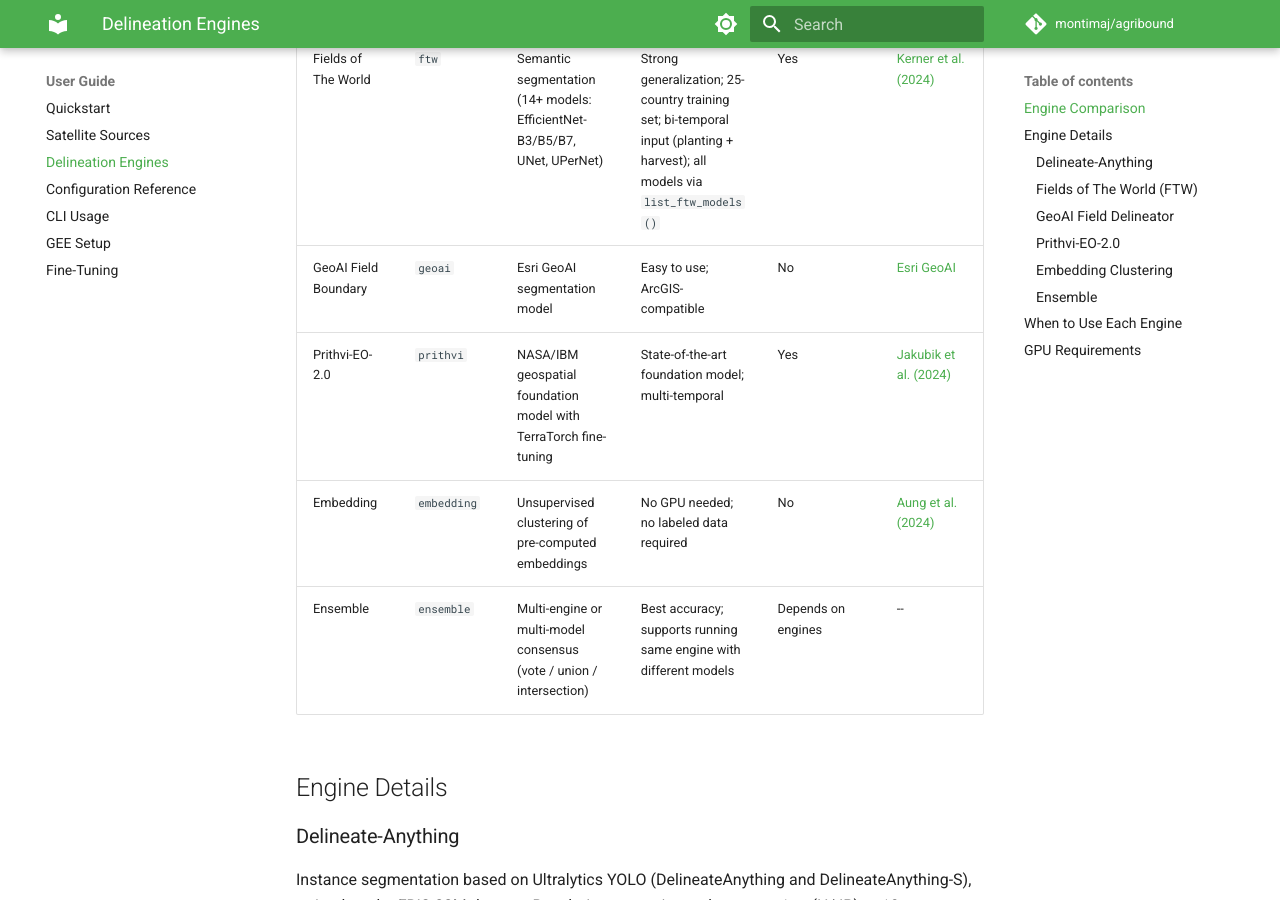
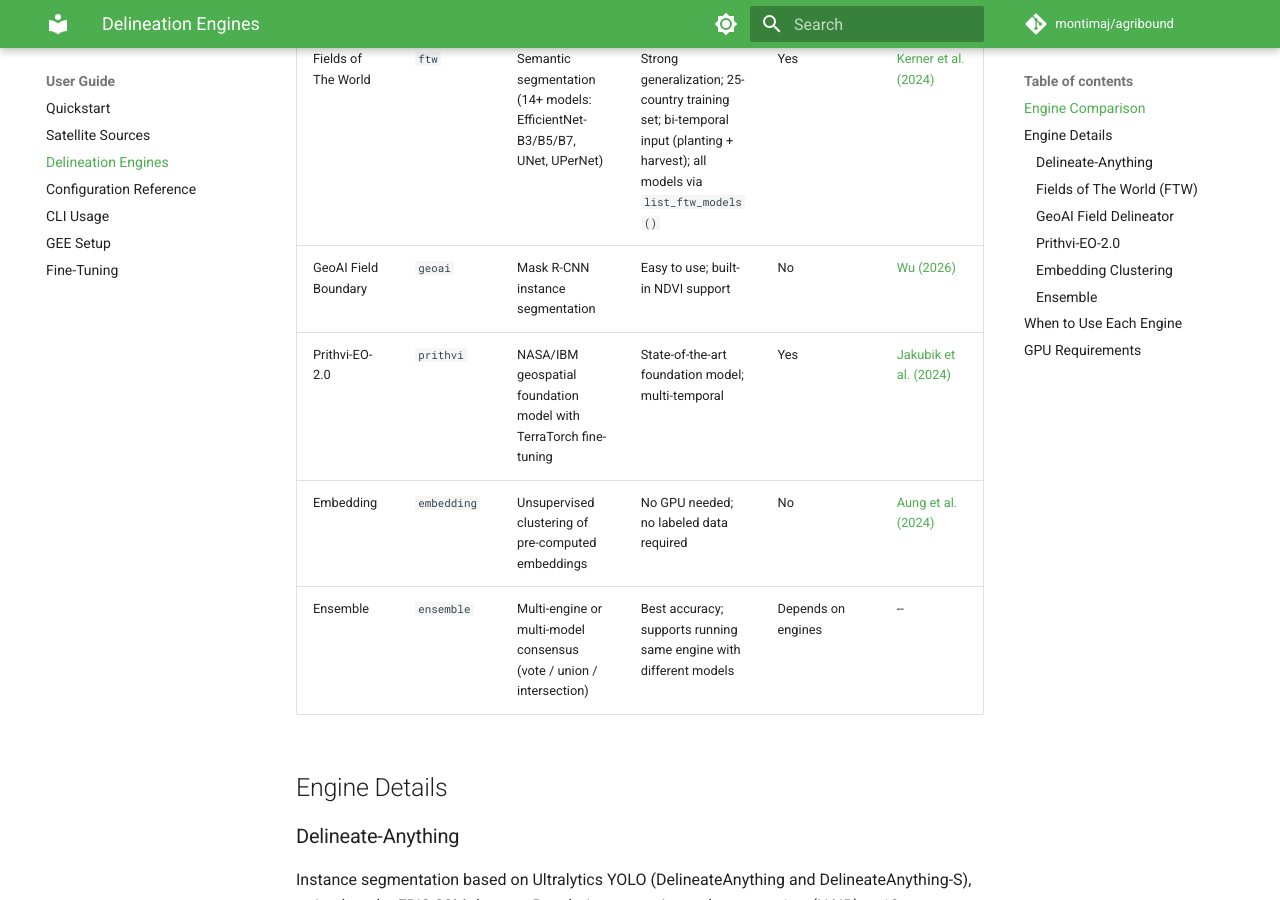
Before and after one commit to montimaj/agribound, an MkDocs documentation site: the page built from docs/user-guide/engines.md, in a window 1280 px wide and 900 px high, scrolled down 527 px. Built offline with MkDocs 1.6.1 and Material for MkDocs 9.7.7, drawn with Linux system fonts in a browser that asks for light colours; comment, search, counter and statistics services are not loaded.

Commit message:
Update docs

```diff
--- a/docs/user-guide/engines.md
+++ b/docs/user-guide/engines.md
@@ -8,7 +8,7 @@ Agribound provides six delineation engines, each suited to different use cases,
 |---|---|---|---|---|---|
 | Delineate-Anything | `delineate-anything` | YOLO instance segmentation (2 model variants) | Fast; resolution-agnostic (1--10 m+); routes through FTW for S2 with native MPS support | Recommended | [Lavreniuk et al. (2025)](https://arxiv.org/abs/2504.02534) |
 | Fields of The World | `ftw` | Semantic segmentation (14+ models: EfficientNet-B3/B5/B7, UNet, UPerNet) | Strong generalization; 25-country training set; bi-temporal input (planting + harvest); all models via `list_ftw_models()` | Yes | [Kerner et al. (2024)](https://fieldsofthe.world/) |
-| GeoAI Field Boundary | `geoai` | Esri GeoAI segmentation model | Easy to use; ArcGIS-compatible | No | [Esri GeoAI](https://github.com/Esri/geoai-py) |
+| GeoAI Field Boundary | `geoai` | Mask R-CNN instance segmentation | Easy to use; built-in NDVI support | No | [Wu (2026)](https://github.com/opengeos/geoai) |
 | Prithvi-EO-2.0 | `prithvi` | NASA/IBM geospatial foundation model with TerraTorch fine-tuning | State-of-the-art foundation model; multi-temporal | Yes | [Jakubik et al. (2024)](https://huggingface.co/ibm-nasa-geospatial) |
 | Embedding | `embedding` | Unsupervised clustering of pre-computed embeddings | No GPU needed; no labeled data required | No | [Aung et al. (2024)](https://sites.research.google/gr/open-buildings/) |
 | Ensemble | `ensemble` | Multi-engine or multi-model consensus (vote / union / intersection) | Best accuracy; supports running same engine with different models | Depends on engines | -- |
```
Also changed, not shown: README.md (+1 -1 lines).
